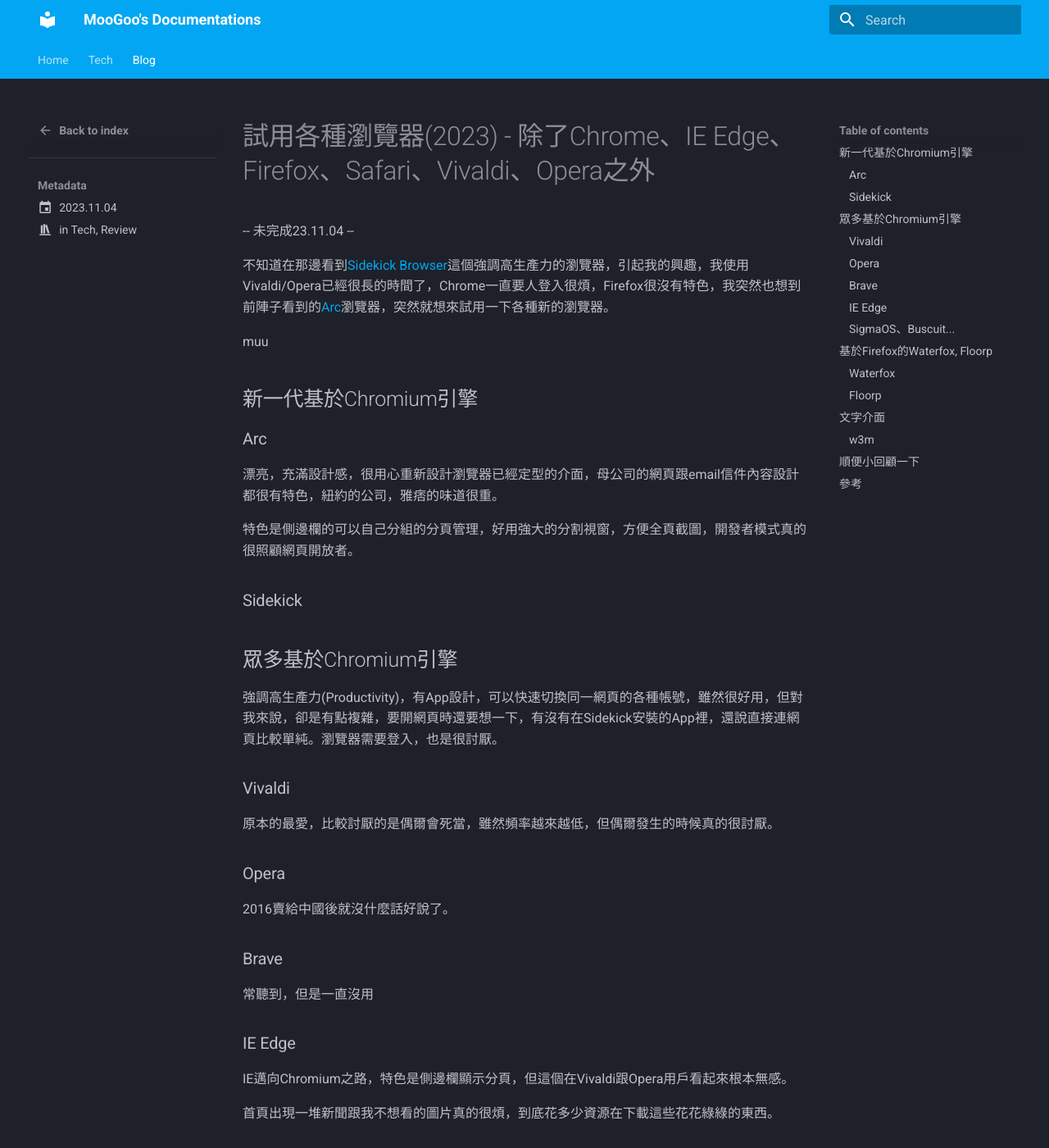
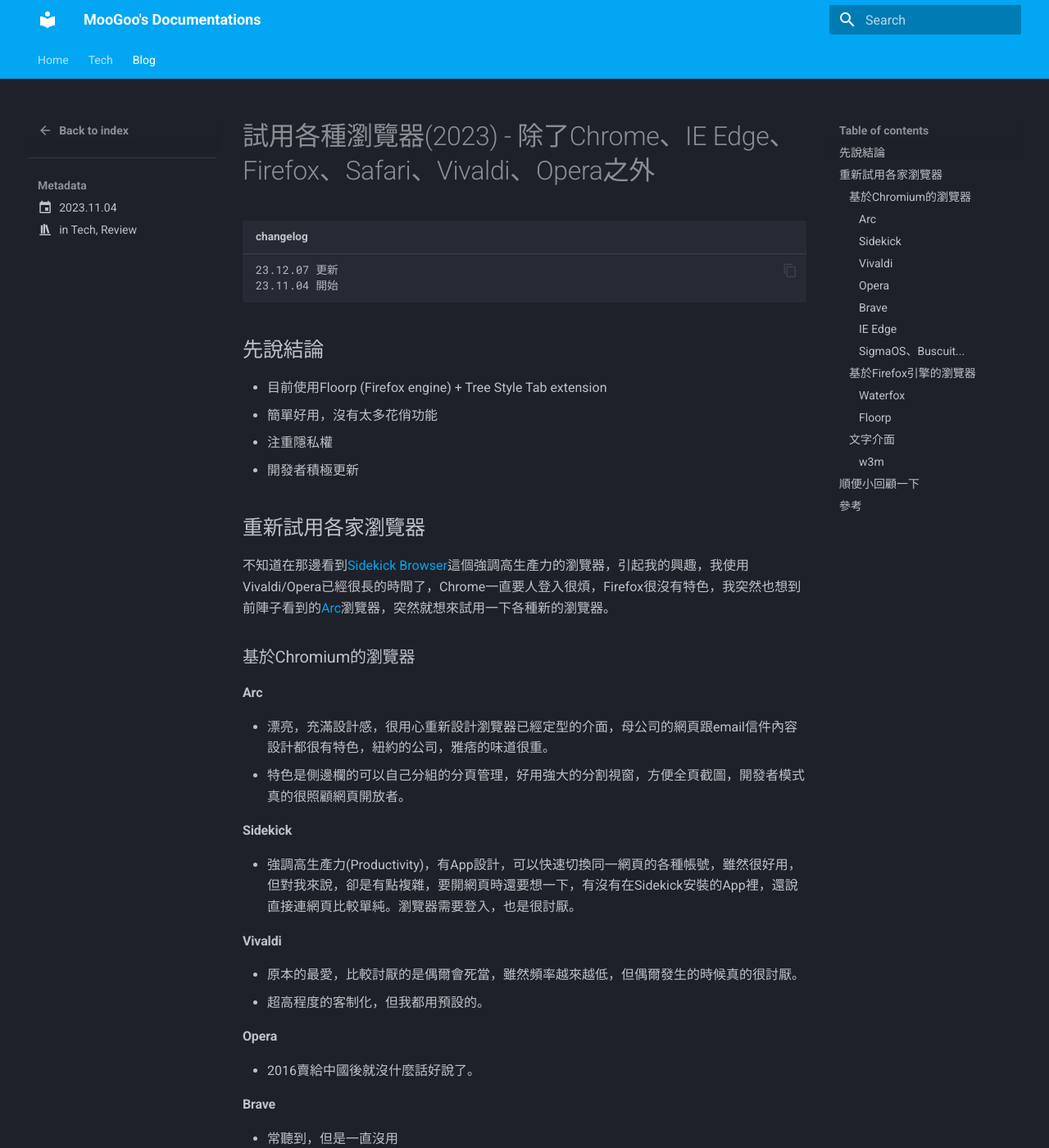
Before and after one commit to moogoo78/mg-km, an MkDocs documentation site: the page built from docs/blog/articles/231104many-browsers.md, in a window 1280 px wide and 1400 px high. Shown: the whole window at 82% size. Built offline with MkDocs 1.6.1 and Material for MkDocs 9.7.7, drawn with Linux system fonts in a browser that asks for light colours; some of the changed text lies outside the part shown.

Commit message:
updateb blog: browsers

````diff
--- a/docs/blog/articles/231104many-browsers.md
+++ b/docs/blog/articles/231104many-browsers.md
@@ -9,69 +9,75 @@
 
 # 試用各種瀏覽器(2023) - 除了Chrome、IE Edge、Firefox、Safari、Vivaldi、Opera之外
 
--- 未完成23.11.04 --
+```text title="changelog"
+23.12.07 更新
+23.11.04 開始
+```
+
+## 先說結論
+
+- 目前使用Floorp (Firefox engine) + Tree Style Tab extension
+- 簡單好用，沒有太多花俏功能
+- 注重隱私權
+- 開發者積極更新
+
+
+## 重新試用各家瀏覽器
 
 不知道在那邊看到[Sidekick Browser](https://www.meetsidekick.com/)這個強調高生產力的瀏覽器，引起我的興趣，我使用Vivaldi/Opera已經很長的時間了，Chrome一直要人登入很煩，Firefox很沒有特色，我突然也想到前陣子看到的[Arc](https://arc.net/)瀏覽器，突然就想來試用一下各種新的瀏覽器。
 
-
-muu
-
 <!-- more -->
 
-## 新一代基於Chromium引擎
+### 基於Chromium的瀏覽器
 
-### Arc
+#### Arc
 
-漂亮，充滿設計感，很用心重新設計瀏覽器已經定型的介面，母公司的網頁跟email信件內容設計都很有特色，紐約的公司，雅痞的味道很重。
+- 漂亮，充滿設計感，很用心重新設計瀏覽器已經定型的介面，母公司的網頁跟email信件內容設計都很有特色，紐約的公司，雅痞的味道很重。
+- 特色是側邊欄的可以自己分組的分頁管理，好用強大的分割視窗，方便全頁截圖，開發者模式真的很照顧網頁開放者。
 
-特色是側邊欄的可以自己分組的分頁管理，好用強大的分割視窗，方便全頁截圖，開發者模式真的很照顧網頁開放者。
+#### Sidekick
 
-### Sidekick
+- 強調高生產力(Productivity)，有App設計，可以快速切換同一網頁的各種帳號，雖然很好用，但對我來說，卻是有點複雜，要開網頁時還要想一下，有沒有在Sidekick安裝的App裡，還說直接連網頁比較單純。瀏覽器需要登入，也是很討厭。
 
-## 眾多基於Chromium引擎
+#### Vivaldi
 
-強調高生產力(Productivity)，有App設計，可以快速切換同一網頁的各種帳號，雖然很好用，但對我來說，卻是有點複雜，要開網頁時還要想一下，有沒有在Sidekick安裝的App裡，還說直接連網頁比較單純。瀏覽器需要登入，也是很討厭。
+- 原本的最愛，比較討厭的是偶爾會死當，雖然頻率越來越低，但偶爾發生的時候真的很討厭。
+- 超高程度的客制化，但我都用預設的。
 
-### Vivaldi
+#### Opera
 
-原本的最愛，比較討厭的是偶爾會死當，雖然頻率越來越低，但偶爾發生的時候真的很討厭。
+- 2016賣給中國後就沒什麼話好說了。
 
+#### Brave
 
-### Opera
+- 常聽到，但是一直沒用
 
-2016賣給中國後就沒什麼話好說了。
+#### IE Edge
 
-### Brave
+- IE邁向Chromium之路，特色是側邊欄顯示分頁，但這個在Vivaldi跟Opera用戶看起來根本無感。
+- 首頁出現一堆新聞跟我不想看的圖片真的很煩，到底花多少資源在下載這些花花綠綠的東西。
 
-常聽到，但是一直沒用
-
-### IE Edge
-
-IE邁向Chromium之路，特色是側邊欄顯示分頁，但這個在Vivaldi跟Opera用戶看起來根本無感。
-
-首頁出現一堆新聞跟我不想看的圖片真的很煩，到底花多少資源在下載這些花花綠綠的東西。
-
-### SigmaOS、Buscuit...
+#### SigmaOS、Buscuit...
 
 我累了，連下載都懶了。
 
-## 基於Firefox的Waterfox, Floorp
+### 基於Firefox引擎的瀏覽器
 
 都是很年輕的開發者，為了好玩而做的，都是一人團隊。
 
-### Waterfox
+#### Waterfox
 
-常有很多取名故意唱反調的，雖然很強調隱私，但是實在沒什麼特色。
+- 常有很多取名故意唱反調的，雖然很強調隱私，但是實在沒什麼特色。
 
-### Floorp
+#### Floorp
 
-目前使用的很開心，側邊分頁搭配Tree Style Tab extension實在太好用，Vivaldi預設也沒有縮排的分頁，視覺上一目了然。
+- 目前使用的很開心，側邊分頁搭配Tree Style Tab extension實在太好用，Vivaldi預設也沒有縮排的分頁，視覺上一目了然。
 
-## 文字介面
+### 文字介面
 
-### w3m
+#### w3m
 
-搭配Emacs使用，真的很強，適合全鍵盤操作，看文件相當方便，但是還是太Hard Core了，平常使用真的太不方便。
+- 搭配Emacs使用，真的很強，適合全鍵盤操作，看文件相當方便，但是還是太Hard Core了，平常使用真的太不方便。
 
 ## 順便小回顧一下
 
````
